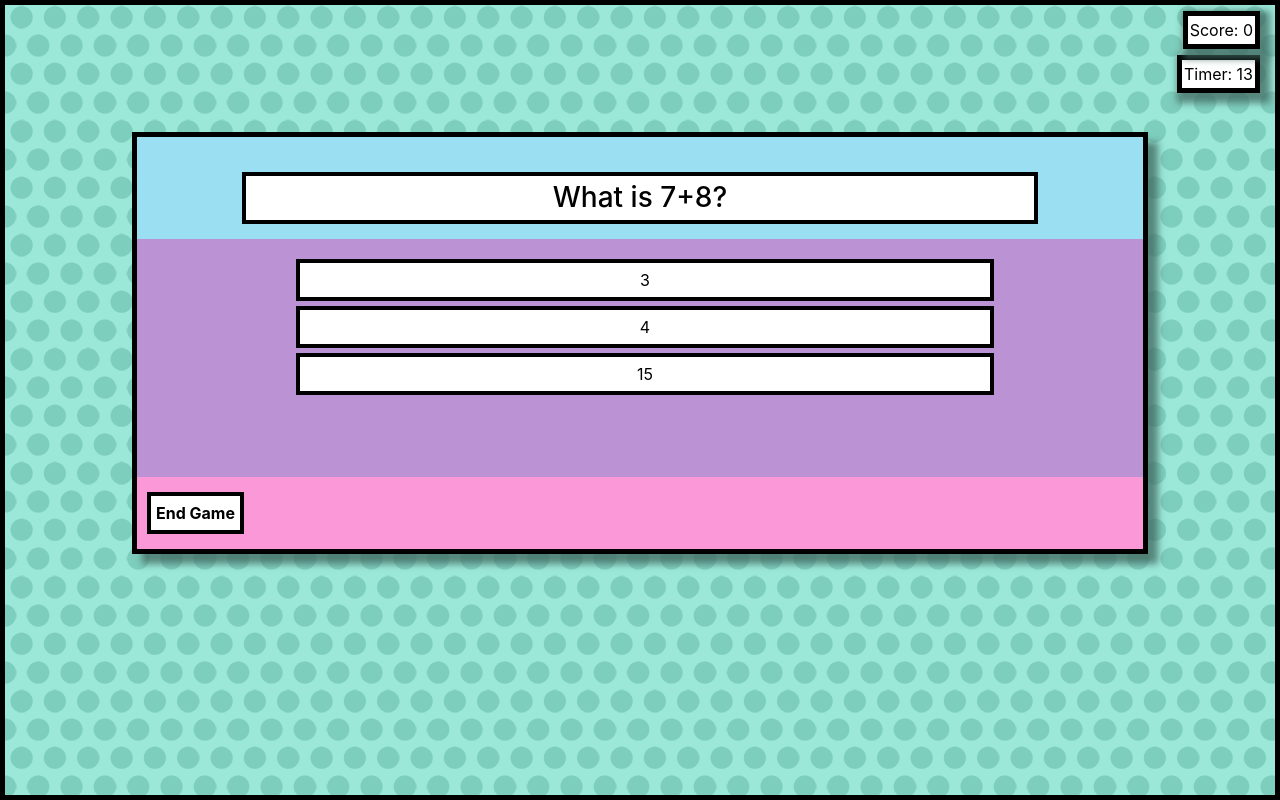
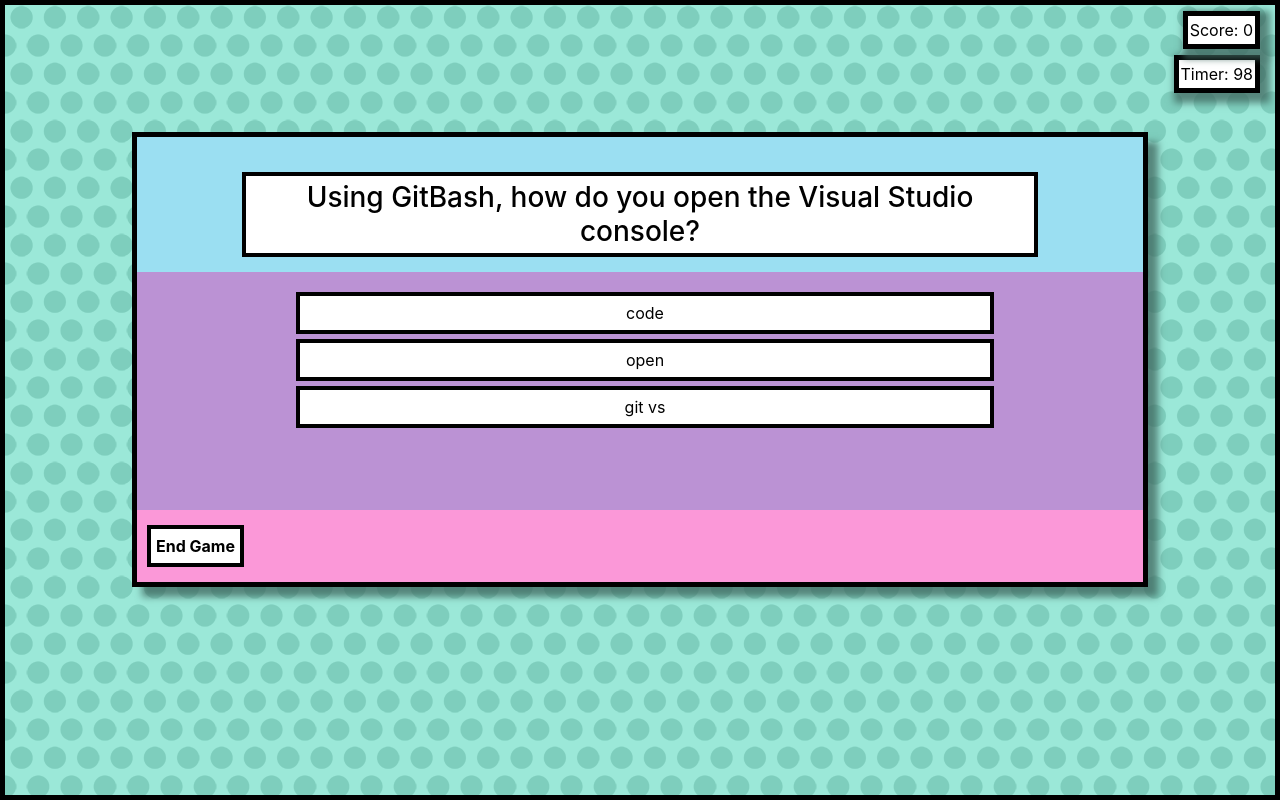
Before and after one commit to Samwakelam/04_WEB_API_CODING_QUIZ_SLW, a plain HTML site: page index.html in a window 1280 px wide. Both pictures are taken after a click on the button "Start!". Drawn offline with nearby package versions, Linux system fonts and the light colour scheme.

Commit message:
adding a finished README and adding questions. styling is improved too

```diff
--- a/assets/css/styles.css
+++ b/assets/css/styles.css
@@ -168,12 +168,14 @@
 
 /* style the form  */
 
-input#name {
+div#nameInput>input {
     color: black;
     background-color: white;
     padding: 5px;
     margin: 5px;
     border: 4px solid black;
+    display: inline-block;
+    width: 48%;
 }
 
 label {
@@ -183,9 +185,35 @@
 
 button#name-btn {
     /* how do i get it to fill remaining space? */
+    width: 48%;
+
 }
 
 /* p:hover {
     background-color: rgb(155,223,242);
     border: 4px solid grey;
 } */
+
+@media screen and ( max-width: 750px ) {
+    div#nameInput>input {
+        color: black;
+        background-color: white;
+        padding: 5px;
+        margin: 5px;
+        border: 4px solid black;
+        display: block;
+        width: 100%;
+    }
+
+    label {
+        padding-left: 9px;
+        margin-bottom: 0px;
+    }
+
+    button#name-btn {
+        width: 100%;
+        /* how do i get it to fill remaining space? */
+
+        display: block;
+    }
+}
--- a/assets/javascript/javascripts.js
+++ b/assets/javascript/javascripts.js
@@ -1,18 +1,93 @@
 var quizSet = [
 
-    { question: "What is 7+8?",
-      choice:['3', '4', '15'],
-      answer: '15'
+    { question: "Using GitBash, how do you open the Visual Studio console?" ,
+      choice:['code', 'open', "git vs"],
+      answer: 'code'
     },
 
-    { question: "What is 3+5?",
-      choice:[ '3', '4', '8'  ],
-      answer: '8'
+    { question: "In HTML, to make a text element bold which tag do you use?",
+      choice:[ 'b', 'em', 'strong'  ],
+      answer: 'strong'
     },
 
-    { question: "What is 1+2?",
-      choice:['1', '3', '2'],
-      answer: '3'
+    { question: "What does HTML handle in a web page?",
+      choice:['Snazzy effects', 'Basic mark-up of a page', 'Fanciful colours and layouts'],
+      answer: 'Basic mark-up of a page'
+    },
+
+    { question: "In an HTML element tag, what are the additional information references known as?",
+      choice:['Attributes', 'Properties', 'Methods'],
+      answer: 'Attributes'
+    },
+
+    { question: "An element content has the width 10px, margin of 4px, padding of 2px, and a boarder of 2px. What is the total width of the element? ",
+      choice:['18px', '14px', '26px'],
+      answer: '26px'
+    },
+
+    { question: "Which target attribute will open the linked webpage in a new browser window or tab?",
+      choice:['_blank', '_self', '_top'],
+      answer: '_blank'
+    },
+
+    { question: "Which is the right CSS property syntax for background colour of an element",
+      choice:['Background_Color', 'backgroundColor', 'background-color'],
+      answer: 'background-color'
+    },
+
+    { question: "Which of these is not a block element?",
+      choice:['aside', 'article', 'object'],
+      answer: 'object'
+    },
+
+    { question: "An element has an id of example. In CSS what is the correct way to target this element?",
+      choice:['#example', '.example', 'example'],
+      answer: '#example'
+    },
+
+    { question: "In the HTML where should you place the <script> tags for your javascript?",
+      choice:['In the head element', 'At the top of the body element', 'At the bottom of the body element', "Outside of the HTML element"],
+      answer: 'At the bottom of the body element'
+    },
+
+    { question: "Using Javascript which is the best way to get a message to the user?",
+      choice:['alert()', 'prompt()', 'confirm()', "console.log()"],
+      answer: 'alert()'
+    },
+
+    { question: "Which coding language is the $ sign most associated?",
+      choice:['Bootstrap', 'Javascript', 'JQuery', "CSS", "HTML"],
+      answer: 'JQuery'
+    },
+
+    { question: "Which parenthesis creates an object?",
+      choice:['[]', '{}', '()'],
+      answer: '{}'
+    },
+
+    { question: "The 'this' keyword in javascript ... ",
+      choice:['...refers to the owner of the document window', '... refers to the owner of the object', '... refers to the object', "... refers to the document window", "... refers to the last declared object"],
+      answer: '... refers to the owner of the object'
+    },
+
+    { question: "Which of these is not an event?",
+      choice:['onclick', 'onmouseover', 'onfocus', "onwalkaway"],
+      answer: 'onwalkaway'
+    },
+
+    { question: "Which of these methods will add an element to an array?",
+      choice:['pop()', 'push()', 'join()'],
+      answer: 'push()'
+    },
+
+    { question: "Which of these selectors will select all the elements that are the  children of a specified element?",
+      choice:['div>p', 'div p', 'div.p'],
+      answer: 'div>p'
+    },
+
+    { question: "What colour is the preset bootstrap value for .bg-info",
+      choice:['purple', 'teal', 'blue'],
+      answer: 'teal'
     },
 ]
 // Pseudo Code
@@ -88,7 +163,7 @@
 
 var timer;
 function startTimer() {
-  timeCounter = 15;
+  timeCounter = 100;
   myTimer.innerHTML = "Timer: " + timeCounter;
   timer = setInterval(function() {
     timeCounter--
```
Also changed, not shown: 1 other file.
